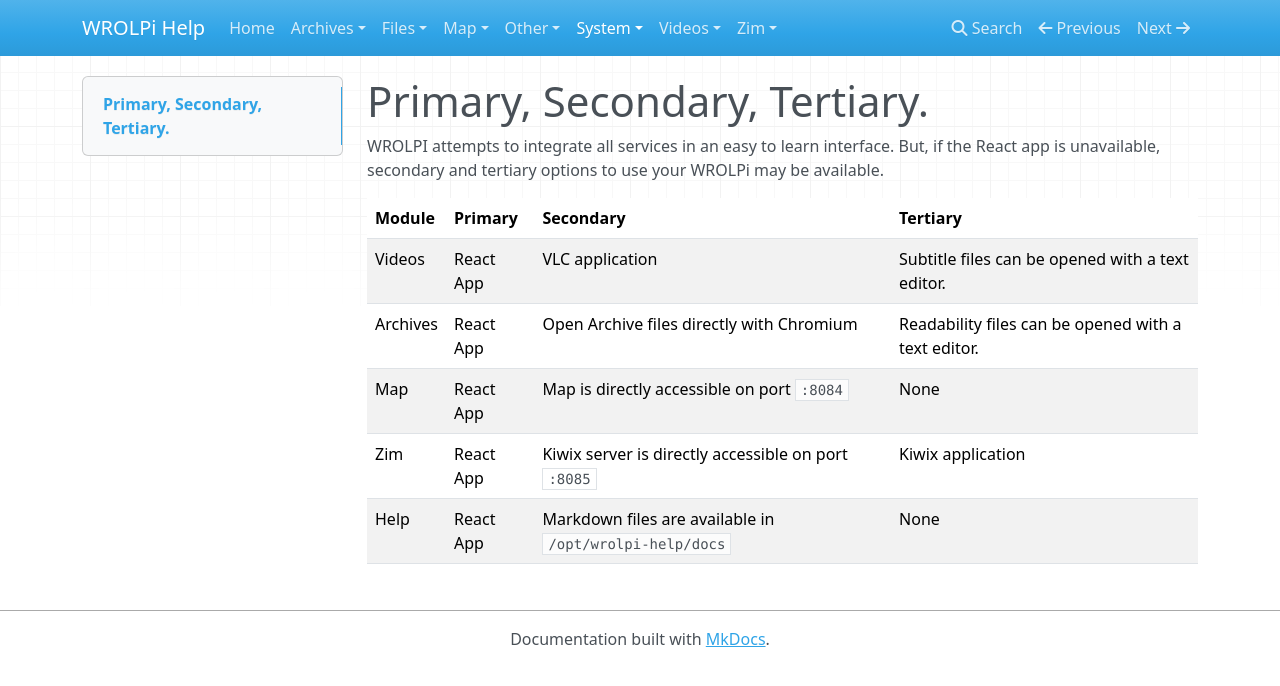
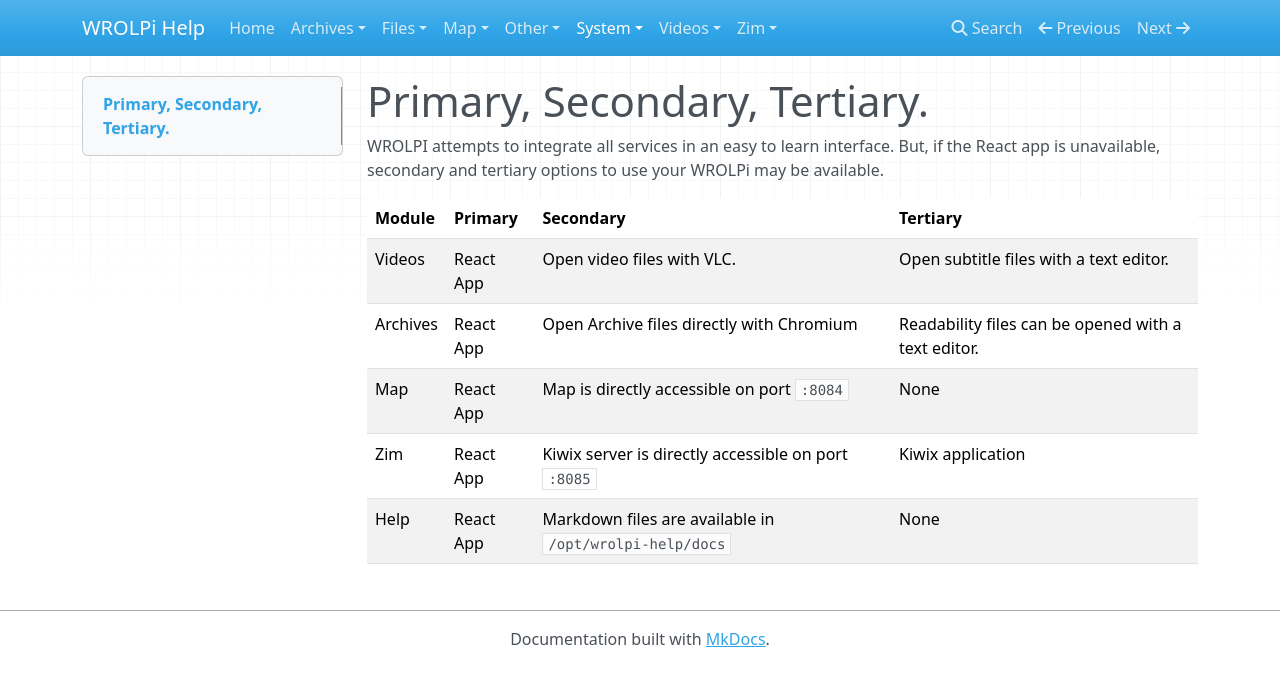
Before and after one commit to wrolpi/wrolpi-help, an MkDocs documentation site: the page built from docs/system/primary-secondary-tertiary.md, in a window 1280 px wide. Shown: the top 686 px of the page. Built offline with MkDocs 1.6.1, drawn with Linux system fonts in a browser that asks for light colours; nearby versions of some CDN libraries.

Commit message:
Rewording secondary video docs.

```diff
--- a/docs/system/primary-secondary-tertiary.md
+++ b/docs/system/primary-secondary-tertiary.md
@@ -5,7 +5,7 @@ and tertiary options to use your WROLPi may be available.
 
 | Module   | Primary   | Secondary                                               | Tertiary                                            |
 |----------|-----------|---------------------------------------------------------|-----------------------------------------------------|
-| Videos   | React App | VLC application                                         | Subtitle files can be opened with a text editor.    |
+| Videos   | React App | Open video files with VLC.                              | Open subtitle files with a text editor.             |
 | Archives | React App | Open Archive files directly with Chromium               | Readability files can be opened with a text editor. |
 | Map      | React App | Map is directly accessible on port `:8084`              | None                                                |
 | Zim      | React App | Kiwix server is directly accessible on port `:8085`     | Kiwix application                                   |
```
